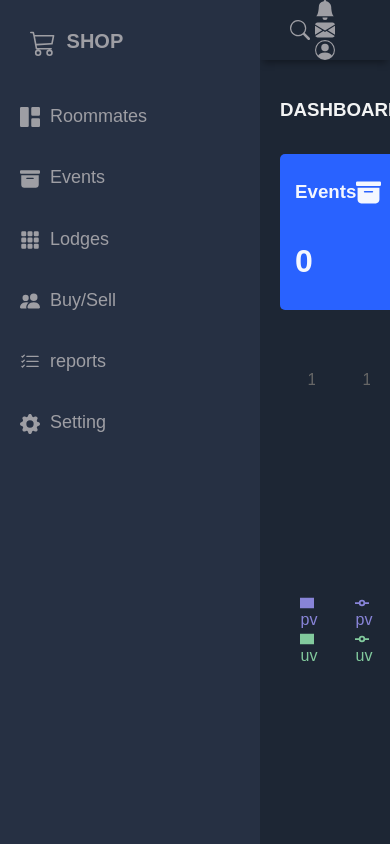
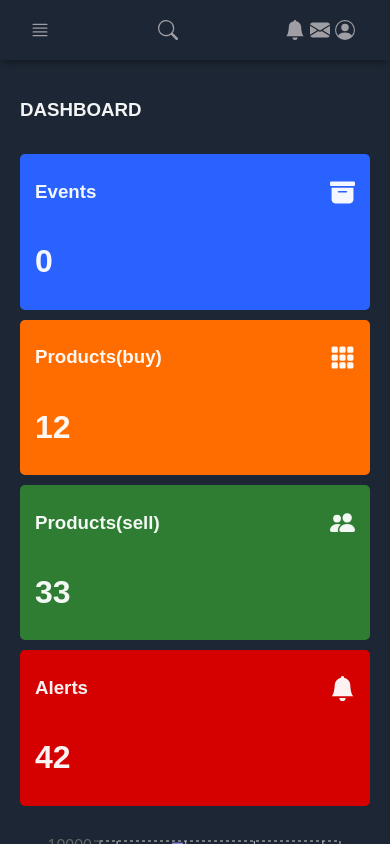
Before and after one commit to Goodybag37/react-dashboard1, a React (Create React App) app: page / in a window 390 px wide. Built offline with nearby package versions, Linux system fonts and the light colour scheme.

Commit message:
making the whole page responsive

```diff
--- a/src/App.css
+++ b/src/App.css
@@ -171,3 +171,49 @@ body {
   margin-top: 60px;
   height: 300px;
 }
+
+/* Medium <= 992px */
+
+@media screen and (max-width: 992px) {
+  .grid-container {
+    grid-template-columns: 1fr;
+    grid-template-rows: 0.2fr 3fr;
+    grid-template-areas:
+      'header'
+      'main';
+  }
+
+  #sidebar {
+    display: none;
+  }
+
+  .menu-icon {
+    display: inline;
+  }
+
+  .sidebar-title > span {
+    display: inline;
+  }
+}
+/* Small <= 768px */
+
+@media screen and (max-width: 768px) {
+  .main-cards {
+    grid-template-columns: 1fr;
+    gap: 10px;
+    margin-bottom: 0;
+  }
+
+  .charts {
+    grid-template-columns: 1fr;
+    margin-top: 30px;
+  }
+}
+
+/* Extra Small <= 576px */
+
+@media screen and (max-width: 576px) {
+  .hedaer-left {
+    display: none;
+  }
+}
--- a/src/Home.jsx
+++ b/src/Home.jsx
@@ -3,7 +3,7 @@ import
 { BsFillArchiveFill, BsFillGrid3X3GapFill, BsPeopleFill, BsFillBellFill}
  from 'react-icons/bs'
  import
- { BarChart, Bar, Cell, XAxis, YAxis, CartesianGrid, Tooltip, Legend, ResponsiveContainer, LineChart, Line }
+ { BarChart, Bar, XAxis, YAxis, CartesianGrid, Tooltip, Legend, ResponsiveContainer, LineChart, Line }
  from 'recharts';
 
 function Home() {
```
